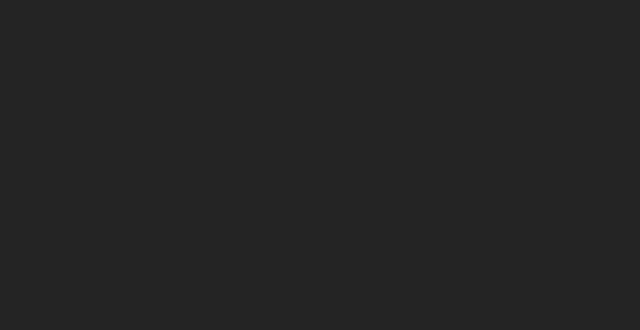
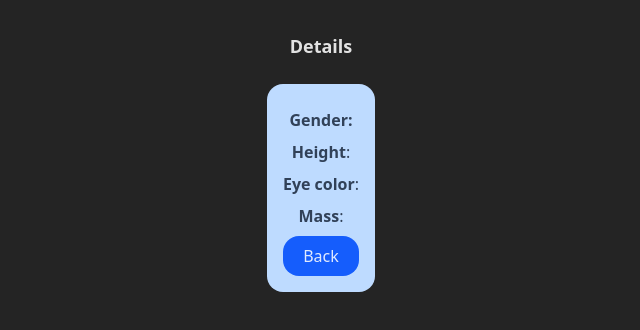
Before and after one commit to Gauthier13/hapi-react-tanstack-rhf-auth, a React (Vite) app in the folder frontend/: page /search/peoples/1 in a window 1280 px wide. Before the commit this address had no page. Shown: the top 330 px of the page, without its empty margins (319-959 px from the left). Built offline with nearby package versions, Linux system fonts and the light colour scheme.

Commit message:
Add people card detail and reducer

```diff
--- a/frontend/src/components/cards/CardPeople.tsx
+++ b/frontend/src/components/cards/CardPeople.tsx
@@ -1,3 +1,25 @@
-export default function CardPeople() {
-  return <div>CardPeople</div>
+import { Link } from "react-router"
+import { peopleSchema } from "../../validation-schemas/people.schema"
+
+export default function CardPeople(data: unknown) {
+  const result = peopleSchema.safeParse(data.data)
+
+  if (!result.success) {
+    return <p className="text-sm text-red-500">Invalid data</p>
+  }
+
+  const people = result.data
+  return (
+    <div className="flex flex-col gap-4 items-center p-3 rounded-2xl">
+      <div className="flex gap-4 items-center">
+        <h2>{people.name}</h2>
+        <Link
+          to={`/search/peoples/${people.id}`}
+          className="bg-amber-200 hover:bg-amber-400 rounded-2xl p-2 text-slate-700"
+        >
+          See
+        </Link>
+      </div>
+    </div>
+  )
 }
--- /dev/null
+++ b/frontend/src/components/cards/DetailsCards/PeopleDetailCard.tsx
@@ -0,0 +1,33 @@
+import { useSelector } from "react-redux"
+import { Link, useParams } from "react-router"
+import type { RootState } from "../../../store/store"
+import type { TPeople } from "../../../validation-schemas/people.schema"
+
+export default function PeopleDetailCard() {
+  const { id } = useParams()
+  const people: TPeople | undefined = useSelector((state: RootState) =>
+    state.peoples.list.find((p) => p.id === id)
+  )
+  return (
+    <div className="flex flex-col gap-6 min-h-screen max-w-2xl w-full">
+      <p className="font-bold text-lg">Details</p>
+      <div className="flex flex-col p-4 gap-2 rounded-2xl bg-blue-200 justify-center">
+        <p className="font-bold text-slate-700 text-2xl">{people?.name}</p>
+        <p className="font-bold text-slate-700">Gender: {people?.gender}</p>
+        <p className="text-slate-700">
+          <span className="font-bold">Height</span>: {people?.height}
+        </p>
+        <p className="text-slate-700">
+          <span className="font-bold">Eye color</span>: {people?.eye_color}
+        </p>
+        <p className="text-slate-700">
+          <span className="font-bold">Mass</span>: {people?.mass}
+        </p>
+
+        <Link to="/search?q=peoples" className="p-2 bg-blue-600 rounded-2xl">
+          Back
+        </Link>
+      </div>
+    </div>
+  )
+}
--- a/frontend/src/main.tsx
+++ b/frontend/src/main.tsx
@@ -9,6 +9,7 @@ import { Provider } from "react-redux"
 import { store } from "./store/store"
 import FilmDetailsCard from "./components/cards/DetailsCards/FilmDetailsCard.tsx"
 import PlanetDetailsCard from "./components/cards/DetailsCards/PlanetDetailCard.tsx"
+import PeopleDetailCard from "./components/cards/DetailsCards/PeopleDetailCard.tsx"
 
 const queryClient = new QueryClient()
 
@@ -22,8 +23,8 @@ createRoot(document.getElementById("root")!).render(
             <Route path="/search" element={<SearchPage />} />
             <Route path="/search/films/:id" element={<FilmDetailsCard />} />
             <Route path="/search/planets/:id" element={<PlanetDetailsCard />} />
+            <Route path="/search/peoples/:id" element={<PeopleDetailCard />} />
             <Route path="/search/species/:id" element={<FilmDetailsCard />} />
-            <Route path="/search/people/:id" element={<FilmDetailsCard />} />
             <Route path="/search/starships/:id" element={<FilmDetailsCard />} />
             <Route path="/search/vehicles/:id" element={<FilmDetailsCard />} />
           </Routes>
--- a/frontend/src/pages/SearchPage.tsx
+++ b/frontend/src/pages/SearchPage.tsx
@@ -9,6 +9,7 @@ import { setPlanets } from "../store/planetsSlice"
 import { useSearchParams } from "react-router"
 import type { RootState } from "../store/store"
 import type { TPlanet } from "../validation-schemas/planet.shema"
+import { setPeoples } from "../store/peoplesSlice"
 
 type SearchFormData = {
   category: string
@@ -17,7 +18,6 @@ type SearchFormData = {
 export default function SearchPage() {
   const [searchParams] = useSearchParams()
   const query = searchParams.get("q")
-  console.log("🚀 ~ query:", query)
 
   const {
     register,
@@ -81,6 +81,9 @@ export default function SearchPage() {
       if (result.category === "planets") {
         dispatch(setPlanets(result.data))
       }
+      if (result.category === "people") {
+        dispatch(setPeoples(result.data))
+      }
     }
   }, [result, dispatch])
 
@@ -132,9 +135,10 @@ export default function SearchPage() {
       {result && result.success && (
         <div className="mt-4">
           <h3 className="font-bold">Results:</h3>
-          {result.data.map((data: unknown) => {
-            return (
-              <ul>
+          return (
+          <ul>
+            {result.data.map((data: unknown) => {
+              return (
                 <li key={data.id}>
                   <Cards
                     key={data.id}
@@ -142,9 +146,10 @@ export default function SearchPage() {
                     data={data}
                   />
                 </li>
-              </ul>
-            )
-          })}
+              )
+            })}
+          </ul>
+          )
         </div>
       )}
     </div>
--- /dev/null
+++ b/frontend/src/store/peoplesSlice.ts
@@ -0,0 +1,21 @@
+import { createSlice, type PayloadAction } from "@reduxjs/toolkit"
+import type { TPeople } from "../validation-schemas/people.schema"
+
+export interface PeoplesState {
+  list: TPeople[]
+}
+
+const initialState: PeoplesState = { list: [] }
+
+const peoplesSlice = createSlice({
+  name: "peoples",
+  initialState,
+  reducers: {
+    setPeoples(state, action: PayloadAction<TPeople[]>) {
+      state.list = action.payload
+    },
+  },
+})
+
+export const { setPeoples } = peoplesSlice.actions
+export default peoplesSlice.reducer
--- a/frontend/src/store/store.ts
+++ b/frontend/src/store/store.ts
@@ -1,11 +1,13 @@
 import { configureStore } from "@reduxjs/toolkit"
 import filmsReducer from "./filmsSlice"
 import planetsReducer from "./planetsSlice"
+import peoplesReducer from "./peoplesSlice"
 
 export const store = configureStore({
   reducer: {
     films: filmsReducer,
     planets: planetsReducer,
+    peoples: peoplesReducer,
   },
 })
 
```
